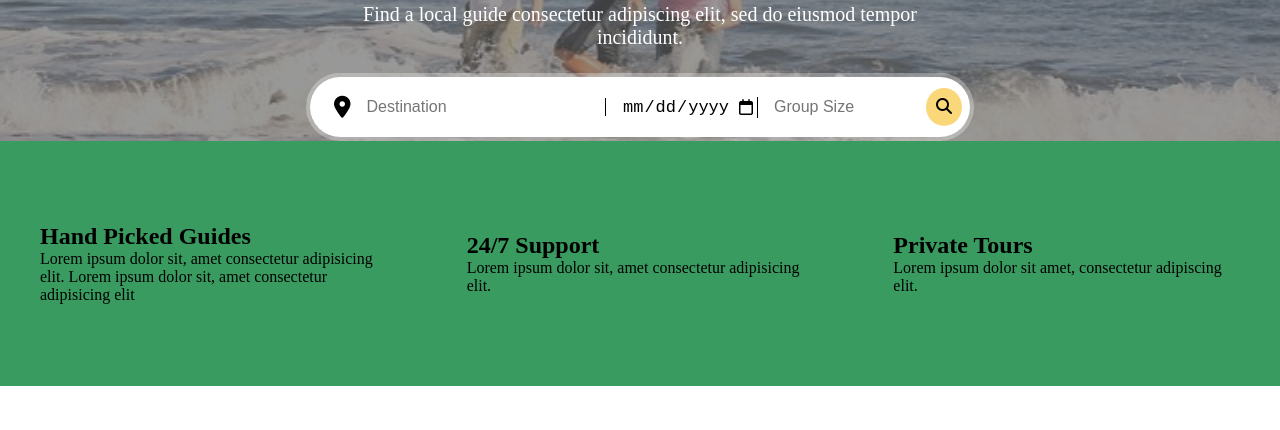
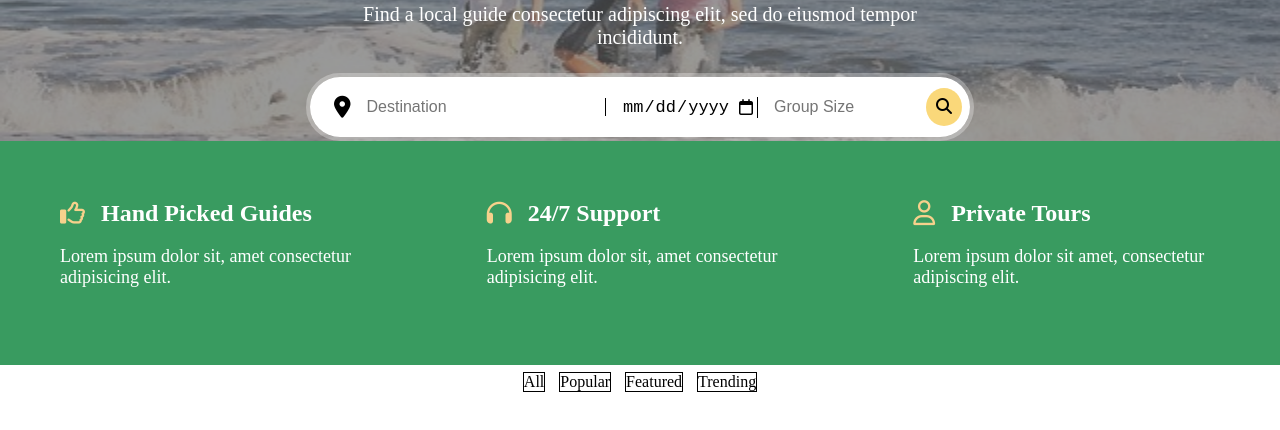
Before and after one commit to Anjana-2608/Travelling-App, a plain HTML site: page index.html in a window 1280 px wide. Shown: the part 258-688 px from the top of the page. Drawn offline with Linux system fonts and the light colour scheme.

Commit message:
Enhanced Feature component

```diff
--- a/index.css
+++ b/index.css
@@ -185,13 +185,51 @@ input[type="date"]::-webkit-calendar-picker-indicator {
 
 #features {
     display: grid;
-    height: 15.3rem;
+    height: 14rem;
     background-color:#399b60;
     grid-template-columns: 1fr 1fr 1fr;
-    align-items: center;
     justify-content: center;
 }
 
 #features .featuresSection {
     padding: 40px;
+    margin-left: 20px ;
 }
+
+#features .featuresSection .FeatuturesIconAndHeading{
+    display:flex;
+    align-items: center;
+    gap: 16px;
+    line-height: 65px;
+    color: white;
+   }
+
+#features .featuresSection p{
+    color: white;
+    font-size: 18px;
+    font-family: Karla;
+}
+
+#features .featuresSection .FeatuturesIconAndHeading .featureIcon{
+    font-size: 25px;
+    color: #f7d18c;
+}
+
+
+
+
+.button ul{
+    display:flex;
+    list-style-type: none;
+    justify-content: center;
+}
+
+.button ul li{
+    margin:7px;
+    border: 1px solid black;
+
+}
+
+.button ul li .firstButton{
+
+}
--- a/index.html
+++ b/index.html
@@ -52,8 +52,8 @@
                     </div>
 
                     <div id="secondpart">
-                       <input type="date" placeholder="dd/mm/yyyy">
-                       <i class="fa-regular fa-calendar"></i>
+                        <input type="date" placeholder="dd/mm/yyyy">
+                        <i class="fa-regular fa-calendar"></i>
                     </div>
 
                     <input type="number" placeholder="Group Size">
@@ -66,20 +66,39 @@
     </div>
     <div id="features">
         <div class="featuresSection">
-            <h2>Hand Picked Guides</h2>
-            <p>Lorem ipsum dolor sit, amet consectetur adipisicing elit. Lorem ipsum dolor sit, amet consectetur
-                adipisicing elit</p>
-        </div>
-
-        <div class="featuresSection">
-            <h2>24/7 Support</h2>
+            <div class="FeatuturesIconAndHeading">
+                <i class="fa-regular fa-thumbs-up featureIcon"></i>
+                <h2>Hand Picked Guides</h2>
+            </div>
             <p>Lorem ipsum dolor sit, amet consectetur adipisicing elit.</p>
         </div>
 
         <div class="featuresSection">
-            <h2>Private Tours</h2>
+            <div class="FeatuturesIconAndHeading">
+                <i class="fa-solid fa-headphones featureIcon"></i>
+                <h2>24/7 Support</h2>
+            </div>
+            <p>Lorem ipsum dolor sit, amet consectetur adipisicing elit.</p>
+        </div>
+
+        <div class="featuresSection">
+            <div class="FeatuturesIconAndHeading">
+                <i class="fa-regular fa-user featureIcon"></i>
+                <h2>Private Tours</h2>
+            </div>
             <p>Lorem ipsum dolor sit amet, consectetur adipiscing elit.</p>
         </div>
+    </div>
+    <!-- <button onclick="handleClick()">Change text</button>
+    <script src="index.js"></script> -->
+
+    <div class="button">
+        <ul>
+            <li class="firstButton">All</li>
+            <li class="buttons">Popular</li>
+            <li class="buttons">Featured</li>
+            <li class="buttons">Trending</li>
+        </ul>
     </div>
 </body>
 
```
